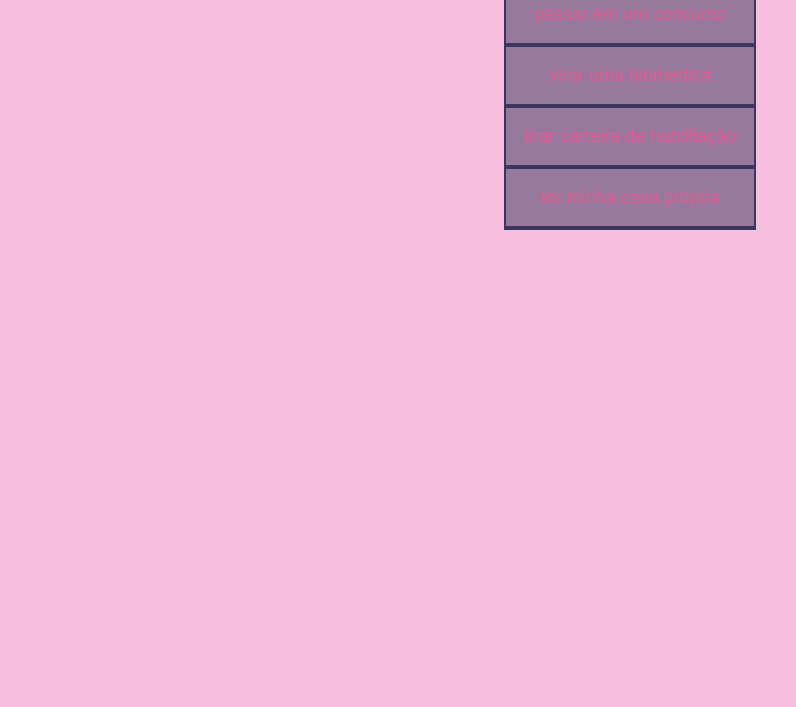
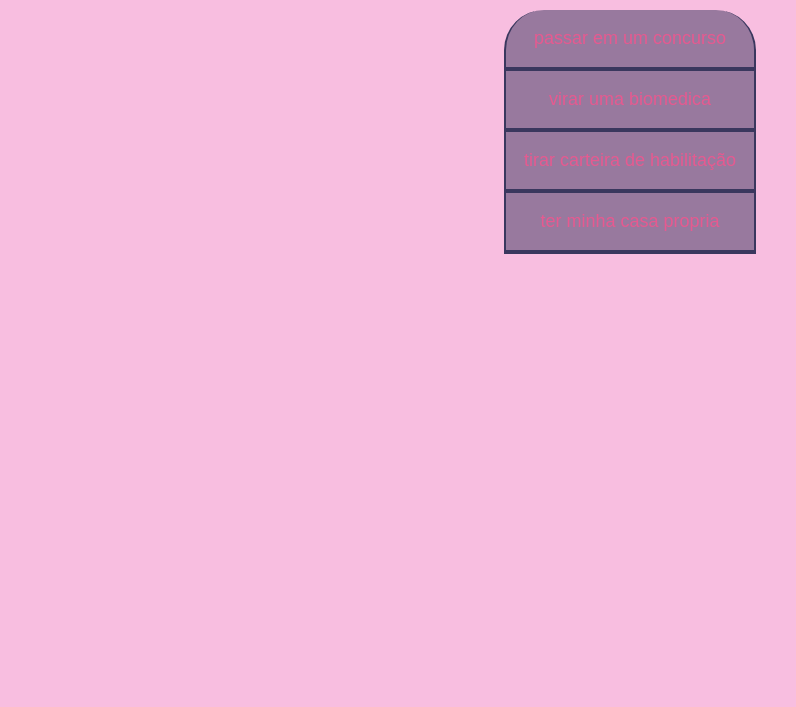
Before and after one commit to nahrimanbatista/prototico_nahriman_3c, a plain HTML site: page index.html in a window 1280 px wide. Shown: the part 93-800 px from the top of the page, without its empty margins (10-806 px from the left). Drawn offline with Linux system fonts and the light colour scheme.

Commit message:
lytuytjhiu

```diff
--- a/style.css
+++ b/style.css
@@ -23,7 +23,7 @@ body {
                             width: 100%;
                                 margin: 0 auto;
                                 }
-                      }
+
 
                    .titulo-principal {
                         text-align: left;
@@ -33,7 +33,9 @@ body {
 
                                 .titulo-principal span {
                                         color: var(--verde);
-                                        }.botao {
+                                        }
+
+                                .botao {
                                                 font-family: "Crakra Petch", sans-serif;
                                                     background-color: var(--botao-inativo);
                                                         color: var(--branco);
@@ -50,9 +52,11 @@ body {
 
                                         }
 
-                                }
+
                                 .botao:first-child {
-                                    border-radius: 40px 40px 0 0;
+                                    border-radius: 40px 40px 0 0;}
+
+
                                     .botoes {
                                         display: block;
                                     }
```
